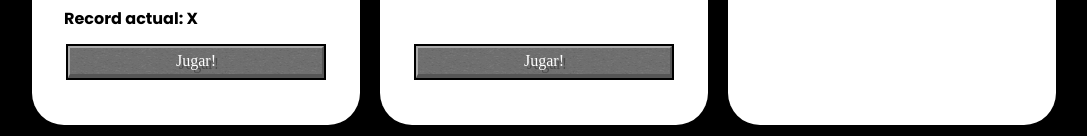
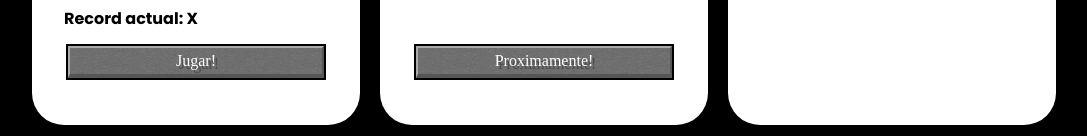
Before and after one commit to Edgar-MP/GameVerseMiniPlay, a Vue app: page / in a window 1280 px wide. Shown: the part 443-579 px from the top of the page, without its empty margins (96-1183 px from the left). Built offline with nearby package versions, Linux system fonts and the light colour scheme; no server answers; the database is empty; a web font is replaced by a local one.

Commit message:
Block 2º minigame btn

```diff
--- a/src/views/Home.vue
+++ b/src/views/Home.vue
@@ -22,7 +22,7 @@
             <br>
             <div class="flex justify-center justify-items-center">
                 <router-link to="/guess-the-screenshoot">
-                    <button class="minecraft-btn mx-auto w-64 text-center text-white truncate px-4 py-1 border-2 border-b-4 hover:text-yellow-200">Jugar!</button>
+                    <button disabled class="minecraft-btn mx-auto w-64 text-center text-white truncate px-4 py-1 border-2 border-b-4 hover:text-yellow-200">Proximamente!</button>
                 </router-link>
             </div>
         </article>
```
